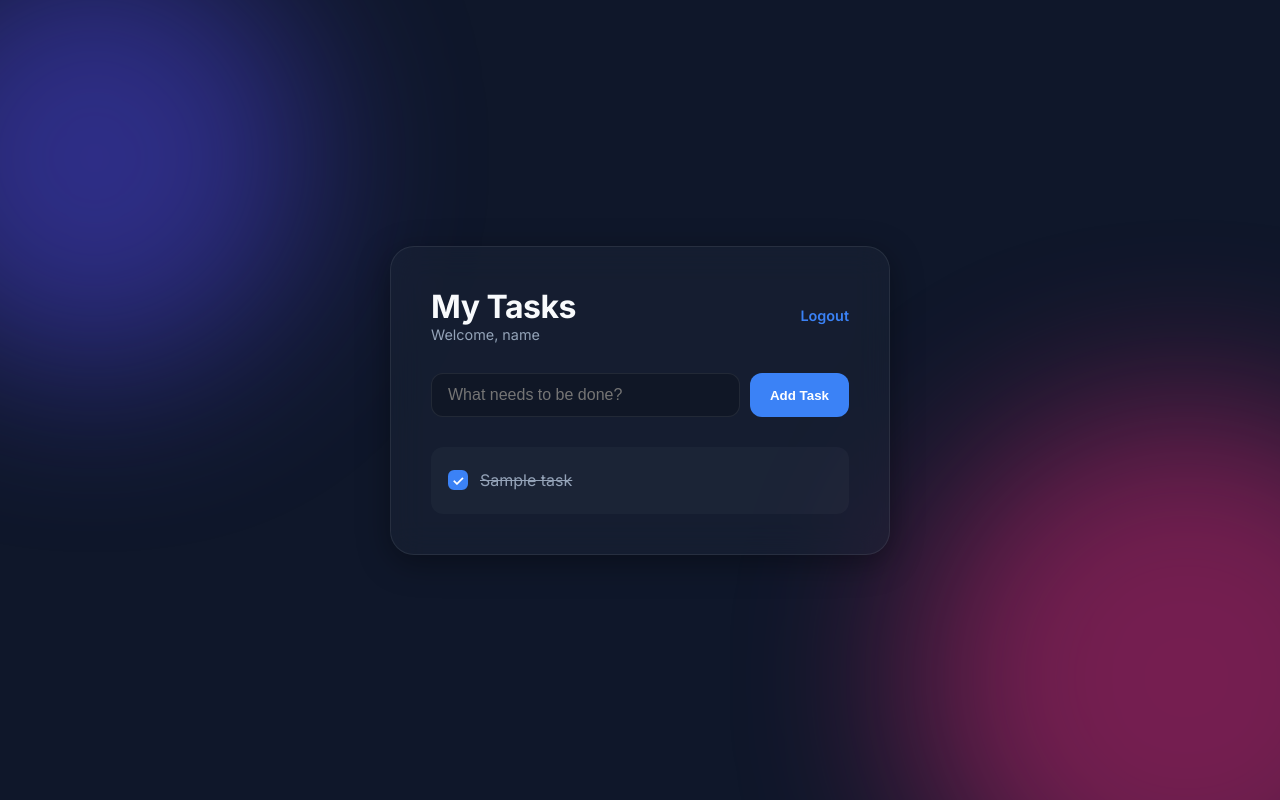
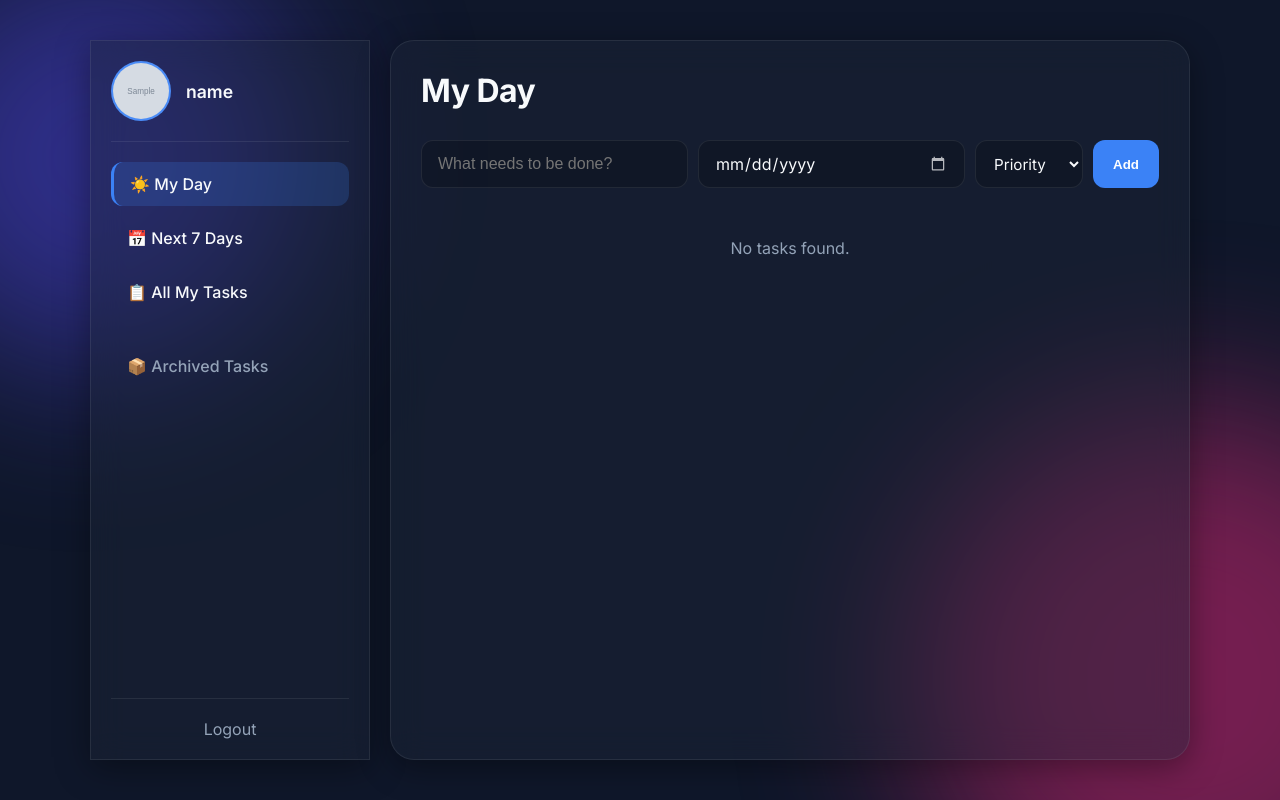
Before and after one commit to kayuri03/todo_portfolio, a Flask app: page / in a window 1280 px wide. Run offline with Flask 3, Linux system fonts and the light colour scheme; a user stored in the database is signed in; tables that the repository leaves empty hold one stand-in row (values such as "Sample post"); grey boxes marked "Sample" are stand-in pictures.

Commit message:
feat: Implement Left Navigation Sidebar, Time Filters, and Avatar Image Uploads (v0.4.0)

```diff
--- a/todo_app/routes/tasks.py
+++ b/todo_app/routes/tasks.py
@@ -1,5 +1,6 @@
 from flask import Blueprint, request, jsonify
 from flask_login import login_required, current_user
+from datetime import datetime
 from todo_app.models import Task
 from todo_app.extensions import db
 
@@ -8,7 +9,8 @@ tasks_bp = Blueprint('tasks', __name__)
 @tasks_bp.route('/api/tasks', methods=['GET'])
 @login_required
 def get_tasks():
-    tasks = Task.query.filter_by(user_id=current_user.id).order_by(Task.created_at.desc()).all()
+    show_archived = request.args.get('archived', 'false').lower() == 'true'
+    tasks = Task.query.filter_by(user_id=current_user.id, archived=show_archived).order_by(Task.created_at.desc()).all()
     return jsonify([task.to_dict() for task in tasks])
 
 @tasks_bp.route('/api/tasks', methods=['POST'])
@@ -18,7 +20,12 @@ def add_task():
     if not data or not data.get('title'):
         return jsonify({'error': 'Title is required'}), 400
 
-    new_task = Task(title=data['title'], author=current_user)
+    # Parse metadata
+    priority = data.get('priority', 'None')
+    due_date_str = data.get('due_date')
+    due_date = datetime.fromisoformat(due_date_str.replace('Z', '+00:00')) if due_date_str else None
+
+    new_task = Task(title=data['title'], author=current_user, priority=priority, due_date=due_date)
     db.session.add(new_task)
     db.session.commit()
     return jsonify(new_task.to_dict()), 201
@@ -35,6 +42,13 @@ def update_task(task_id):
         task.completed = data['completed']
     if 'title' in data:
         task.title = data['title']
+    if 'priority' in data:
+        task.priority = data['priority']
+    if 'due_date' in data:
+        due_date_str = data['due_date']
+        task.due_date = datetime.fromisoformat(due_date_str.replace('Z', '+00:00')) if due_date_str else None
+    if 'archived' in data:
+        task.archived = data['archived']
 
     db.session.commit()
     return jsonify(task.to_dict())
--- a/todo_app/static/css/index.css
+++ b/todo_app/static/css/index.css
@@ -99,6 +99,7 @@ header p {
 /* Form */
 #todo-form {
     display: flex;
+    flex-wrap: wrap;
     gap: 10px;
     margin-bottom: 30px;
 }
@@ -240,6 +241,109 @@ header p {
     pointer-events: none;
 }
 
+/* Metadata Form Elements */
+.date-picker, .priority-select {
+    padding: 12px 14px;
+    border-radius: 12px;
+    border: 1px solid var(--glass-border);
+    background: rgba(0, 0, 0, 0.2);
+    color: var(--text-main);
+    font-size: 0.95rem;
+    outline: none;
+    font-family: inherit;
+    transition: all 0.3s ease;
+}
+.date-picker:focus, .priority-select:focus {
+    border-color: var(--accent);
+}
+.date-picker::-webkit-calendar-picker-indicator {
+    filter: invert(1);
+    opacity: 0.7;
+    cursor: pointer;
+}
+.priority-select option {
+    background: #1e293b;
+    color: var(--text-main);
+}
+
+/* Badges */
+.badge {
+    font-size: 0.75rem;
+    padding: 3px 8px;
+    border-radius: 12px;
+    font-weight: 600;
+    display: inline-block;
+}
+.date-badge {
+    background: rgba(255, 255, 255, 0.1);
+    border: 1px solid var(--glass-border);
+    color: var(--text-muted);
+}
+.date-badge.overdue {
+    color: #ef4444;
+    border-color: #ef4444;
+}
+.priority-badge {
+    color: white;
+    text-shadow: 0 1px 2px rgba(0,0,0,0.5);
+}
+
+/* Sidebar and Layout Constraints */
+.app-layout {
+    display: flex;
+    width: 100%;
+    max-width: 1100px;
+    height: 90vh;
+    gap: 20px;
+}
+.sidebar {
+    width: 280px;
+    display: flex;
+    flex-direction: column;
+}
+.main-content {
+    flex: 1;
+    display: flex;
+    flex-direction: column;
+    overflow-y: auto;
+}
+
+/* Profile specific */
+.profile-section {
+    display: flex;
+    align-items: center;
+    gap: 15px;
+    padding-bottom: 20px;
+    border-bottom: 1px solid var(--glass-border);
+}
+.avatar-container {
+    position: relative;
+    width: 60px;
+    height: 60px;
+    border-radius: 50%;
+    overflow: hidden;
+    background: var(--accent);
+    display: flex; justify-content: center; align-items: center;
+    border: 2px solid var(--glass-border);
+}
+.avatar-img { width: 100%; height: 100%; object-fit: cover; }
+.avatar-initials { font-size: 24px; font-weight: bold; color: white; }
+.avatar-overlay {
+    position: absolute; bottom: 0; left: 0; right: 0;
+    background: rgba(0,0,0,0.6);
+    color: white; text-align: center;
+    transform: translateY(100%); transition: transform 0.2s;
+    height: 25px; line-height: 25px;
+}
+.avatar-container:hover .avatar-overlay { transform: translateY(0); }
+
+.sidebar-nav ul { list-style: none; margin-top: 20px; display: flex; flex-direction: column; gap: 10px; }
+.sidebar-nav li { padding: 12px 16px; border-radius: 12px; cursor: pointer; transition: background 0.2s; font-weight: 500;}
+.sidebar-nav li:hover { background: rgba(255,255,255,0.05); }
+.sidebar-nav li.active { background: rgba(59, 130, 246, 0.2); border-left: 3px solid var(--accent); }
+.logout-btn { margin-top: auto; display: block; text-align: center; color: var(--text-muted); text-decoration: none; padding-top: 20px; border-top: 1px solid var(--glass-border);}
+.logout-btn:hover { color: #ef4444; }
+
 /* Auth Specific */
 .auth-panel {
     max-width: 400px;
--- a/todo_app/static/js/api.js
+++ b/todo_app/static/js/api.js
@@ -1,24 +1,35 @@
 export const api = {
-    async fetchTasks() {
-        const res = await fetch('/api/tasks');
+    async fetchTasks(archived = false) {
+        const res = await fetch(`/api/tasks?archived=${archived}`);
         return await res.json();
     },
-    async addTask(title) {
+    async addTask(title, priority, due_date) {
         const res = await fetch('/api/tasks', {
             method: 'POST',
             headers: { 'Content-Type': 'application/json' },
-            body: JSON.stringify({ title })
+            body: JSON.stringify({ title, priority, due_date })
         });
         return await res.json();
     },
-    async updateTaskStatus(id, completed) {
+    async updateTaskStatus(id, completed, archived = null) {
+        const payload = { completed };
+        if (archived !== null) payload.archived = archived;
         await fetch(`/api/tasks/${id}`, {
             method: 'PUT',
             headers: { 'Content-Type': 'application/json' },
-            body: JSON.stringify({ completed })
+            body: JSON.stringify(payload)
         });
     },
     async deleteTask(id) {
         await fetch(`/api/tasks/${id}`, { method: 'DELETE' });
+    },
+    async uploadAvatar(file) {
+        const formData = new FormData();
+        formData.append('avatar', file);
+        const res = await fetch('/api/profile/upload', {
+            method: 'POST',
+            body: formData
+        });
+        return await res.json();
     }
 };
--- a/todo_app/static/js/tasks.js
+++ b/todo_app/static/js/tasks.js
@@ -5,29 +5,104 @@ document.addEventListener('DOMContentLoaded', () => {
     const input = document.getElementById('task-input');
     const taskList = document.getElementById('task-list');
 
+    const filterNavItems = document.querySelectorAll('#filter-nav li');
+    const viewTitle = document.getElementById('view-title');
+    let currentFilter = 'today';
+
     if(taskList && form) {
         loadTasks();
+
+        filterNavItems.forEach(item => {
+            item.addEventListener('click', () => {
+                filterNavItems.forEach(nav => nav.classList.remove('active'));
+                item.classList.add('active');
+                currentFilter = item.dataset.filter;
+                viewTitle.innerText = item.innerText.split(' ')[1] ? item.innerText.split(/ (.+)/)[1] : item.innerText;
+
+                if (currentFilter === 'archived') {
+                    form.style.display = 'none';
+                } else {
+                    form.style.display = 'flex';
+                }
+                loadTasks();
+            });
+        });
 
         form.addEventListener('submit', async (e) => {
             e.preventDefault();
             const title = input.value.trim();
+            const priorityInput = document.getElementById('task-priority');
+            const dateInput = document.getElementById('task-due-date');
+
+            const priority = priorityInput ? priorityInput.value : 'None';
+            const due_date = (dateInput && dateInput.value) ? dateInput.value + "T00:00:00Z" : null;
             if (!title) return;
 
             try {
-                const newTask = await api.addTask(title);
-                addTaskToDOM(newTask, true);
+                const newTask = await api.addTask(title, priority, due_date);
+                // only add if it matches the current view filter (simplest: just reload)
+                loadTasks();
                 input.value = '';
+                if(priorityInput) priorityInput.value = 'None';
+                if(dateInput) dateInput.value = '';
             } catch (err) {
                 console.error('Error adding task:', err);
             }
         });
     }
 
+    const avatarUpload = document.getElementById('avatar-upload');
+    if (avatarUpload) {
+        avatarUpload.addEventListener('change', async (e) => {
+            if (e.target.files.length > 0) {
+                const file = e.target.files[0];
+                try {
+                    const data = await api.uploadAvatar(file);
+                    if (data.success) {
+                        window.location.reload();
+                    }
+                } catch(err) {
+                    console.error('Upload failed', err);
+                }
+            }
+        });
+    }
+
     async function loadTasks() {
         try {
-            const tasks = await api.fetchTasks();
+            const isArchived = currentFilter === 'archived';
+            const tasks = await api.fetchTasks(isArchived);
             taskList.innerHTML = '';
-            tasks.forEach(task => addTaskToDOM(task, false));
+
+            let filteredTasks = tasks;
+            if (!isArchived) {
+                const now = new Date();
+                now.setHours(0,0,0,0);
+
+                if (currentFilter === 'today') {
+                    filteredTasks = tasks.filter(t => {
+                        if(!t.due_date) return false;
+                        const d = new Date(t.due_date);
+                        d.setHours(0,0,0,0);
+                        return d.getTime() === now.getTime();
+                    });
+                } else if (currentFilter === 'week') {
+                    const weekFromNow = new Date(now);
+                    weekFromNow.setDate(weekFromNow.getDate() + 7);
+                    filteredTasks = tasks.filter(t => {
+                        if(!t.due_date) return false;
+                        const d = new Date(t.due_date);
+                        d.setHours(0,0,0,0);
+                        return d.getTime() >= now.getTime() && d.getTime() <= weekFromNow.getTime();
+                    });
+                }
+            }
+
+            if (filteredTasks.length === 0) {
+                taskList.innerHTML = `<p style="color: var(--text-muted); text-align: center; margin-top: 20px;">No tasks found.</p>`;
+            } else {
+                filteredTasks.forEach(task => addTaskToDOM(task, false));
+            }
         } catch (err) {
             console.error('Error loading tasks:', err);
         }
@@ -38,15 +113,40 @@ document.addEventListener('DOMContentLoaded', () => {
         li.className = `task-item ${task.completed ? 'completed' : ''}`;
         li.dataset.id = task.id;
 
+        const priorityColorMap = {
+            'High': 'rgba(239, 68, 68, 0.6)',
+            'Medium': 'rgba(245, 158, 11, 0.6)',
+            'Low': 'rgba(16, 185, 129, 0.6)',
+            'None': 'transparent'
+        };
+        const priorityBadge = task.priority && task.priority !== 'None'
+            ? `<span class="badge priority-badge" style="background-color: ${priorityColorMap[task.priority]}">${task.priority}</span>`
+            : '';
+
+        let dateBadge = '';
+        if (task.due_date) {
+            const dateObj = new Date(task.due_date);
+            const dateStr = dateObj.toLocaleDateString(undefined, {month: 'short', day: 'numeric'});
+            const isOverdue = dateObj < new Date() && !task.completed && currentFilter !== 'archived';
+            dateBadge = `<span class="badge date-badge ${isOverdue ? 'overdue' : ''}">Due ${dateStr}</span>`;
+        }
+
+        const archiveSvg = `<svg width="20" height="20" viewBox="0 0 24 24" fill="none" stroke="currentColor" stroke-width="2"><polyline points="21 8 21 21 3 21 3 8"></polyline><rect x="1" y="3" width="22" height="5"></rect><line x1="10" y1="12" x2="14" y2="12"></line></svg>`;
+        const deleteSvg = `<svg width="20" height="20" viewBox="0 0 24 24" fill="none" stroke="currentColor" stroke-width="2"><path d="M3 6h18"></path><path d="M19 6v14c0 1-1 2-2 2H7c-1 0-2-1-2-2V6"></path><path d="M8 6V4c0-1 1-2 2-2h4c1 0 2 1 2 2v2"></path></svg>`;
+
         li.innerHTML = `
-            <div class="task-content">
-                <div class="custom-checkbox ${task.completed ? 'checked' : ''}"></div>
-                <span class="task-text">${escapeHTML(task.title)}</span>
+            <div class="task-content" style="align-items: flex-start; padding-top: 2px;">
+                <div class="custom-checkbox ${task.completed ? 'checked' : ''}" style="margin-top: 2px;"></div>
+                <div style="display:flex; flex-direction:column; gap:6px;">
+                    <span class="task-text">${escapeHTML(task.title)}</span>
+                    <div class="badges-container" style="display:flex; gap:8px;">
+                        ${priorityBadge}
+                        ${dateBadge}
+                    </div>
+                </div>
             </div>
-            <button class="delete-btn">
-                <svg width="20" height="20" viewBox="0 0 24 24" fill="none" stroke="currentColor" stroke-width="2" stroke-linecap="round" stroke-linejoin="round">
-                    <path d="M3 6h18"></path><path d="M19 6v14c0 1-1 2-2 2H7c-1 0-2-1-2-2V6"></path><path d="M8 6V4c0-1 1-2 2-2h4c1 0 2 1 2 2v2"></path>
-                </svg>
+            <button class="delete-btn" title="${task.archived ? 'Delete Permanently' : 'Archive Task'}">
+                ${task.archived ? deleteSvg : archiveSvg}
             </button>
         `;
 
@@ -68,7 +168,11 @@ document.addEventListener('DOMContentLoaded', () => {
             li.style.transition = 'all 0.4s ease';
             setTimeout(() => li.remove(), 400);
             try {
-                await api.deleteTask(task.id);
+                if (task.archived) {
+                    await api.deleteTask(task.id);
+                } else {
+                    await api.updateTaskStatus(task.id, task.completed, true);
+                }
             } catch (err) {
                 console.error(err);
             }
--- a/todo_app/templates/index.html
+++ b/todo_app/templates/index.html
@@ -3,7 +3,7 @@
 <head>
     <meta charset="UTF-8">
     <meta name="viewport" content="width=device-width, initial-scale=1.0">
-    <title>To-Do Portfolio | Glassmorphism</title>
+    <title>To-Do Portfolio | Dashboard</title>
     <!-- Google Fonts: Inter -->
     <link rel="preconnect" href="https://fonts.googleapis.com">
     <link rel="preconnect" href="https://fonts.gstatic.com" crossorigin>
@@ -17,24 +17,61 @@
         <div class="blob blob-2"></div>
     </div>
 
-    <main class="container glass-panel">
+    <div class="app-layout">
+        <!-- Sidebar Navigation -->
+        <aside class="sidebar glass-panel" style="padding: 20px;">
+            <div class="profile-section">
+                <div class="avatar-container" id="profile-avatar">
+                    {% if user.avatar_url %}
+                        <img src="{{ user.avatar_url }}" class="avatar-img" id="avatar-image-el">
+                    {% else %}
+                        <div class="avatar-initials" id="avatar-initials-el">{{ user.email[0]|upper }}</div>
+                    {% endif %}
+                    <div class="avatar-overlay">
+                        <label for="avatar-upload" style="cursor:pointer; font-size:11px; display:block; width:100%;">Upload</label>
+                        <input type="file" id="avatar-upload" accept="image/*" style="display:none;">
+                    </div>
+                </div>
+                <div class="profile-info">
+                    <span class="profile-name" style="font-weight:600; font-size:1.1rem;">{{ user.email.split('@')[0] }}</span>
+                </div>
+            </div>
+
+            <nav class="sidebar-nav">
+                <ul id="filter-nav">
+                    <li class="active" data-filter="today">☀️ My Day</li>
+                    <li data-filter="week">📅 Next 7 Days</li>
+                    <li data-filter="all">📋 All My Tasks</li>
+                    <li data-filter="archived" style="margin-top: 20px; color: var(--text-muted);">📦 Archived Tasks</li>
+                </ul>
+            </nav>
+
+            <a href="{{ url_for('auth.logout') }}" class="logout-btn" title="Sign Out">Logout</a>
+        </aside>
+
+        <!-- Main Workspace -->
+        <main class="main-content glass-panel container" style="max-width:none; margin:0; padding:30px;">
             <header style="display: flex; justify-content: space-between; align-items: center; margin-bottom: 30px; text-align: left;">
-            <div>
-                <h1 style="margin-bottom:0;">My Tasks</h1>
-                <p>Welcome, {{ user.email.split('@')[0] }}</p>
-            </div>
-            <a href="{{ url_for('auth.logout') }}" style="color: var(--accent); text-decoration: none; font-size: 0.9rem; font-weight: 600;">Logout</a>
+                <h1 id="view-title" style="margin-bottom:0;">My Day</h1>
             </header>
 
             <form id="todo-form">
                 <input type="text" id="task-input" placeholder="What needs to be done?" required autocomplete="off">
-            <button type="submit" id="add-btn">Add Task</button>
+                <input type="date" id="task-due-date" class="date-picker">
+                <select id="task-priority" class="priority-select">
+                    <option value="None">Priority</option>
+                    <option value="Low">Low</option>
+                    <option value="Medium">Medium</option>
+                    <option value="High">High</option>
+                </select>
+                <button type="submit" id="add-btn">Add</button>
             </form>
 
             <ul id="task-list">
-            <!-- Tasks will be injected here by app.js -->
+                <!-- Tasks injected here -->
             </ul>
         </main>
+    </div>
 
     <script type="module" src="{{ url_for('static', filename='js/tasks.js') }}"></script>
 </body>
```
Also changed, not shown: migrations/versions/0486d7c858d7_add_user_avatar_and_task_archived_flags.py (added, +38 -0 lines), migrations/versions/c41f67d0256a_add_priority_and_due_date.py (added, +34 -0 lines), todo_app/models.py (+12 -1 lines), todo_app/routes/auth.py (+29 -1 lines), todo_app/static/uploads/user_2_1776172780.jpg (added). Lines whose indentation alone changed are shown as unchanged.
